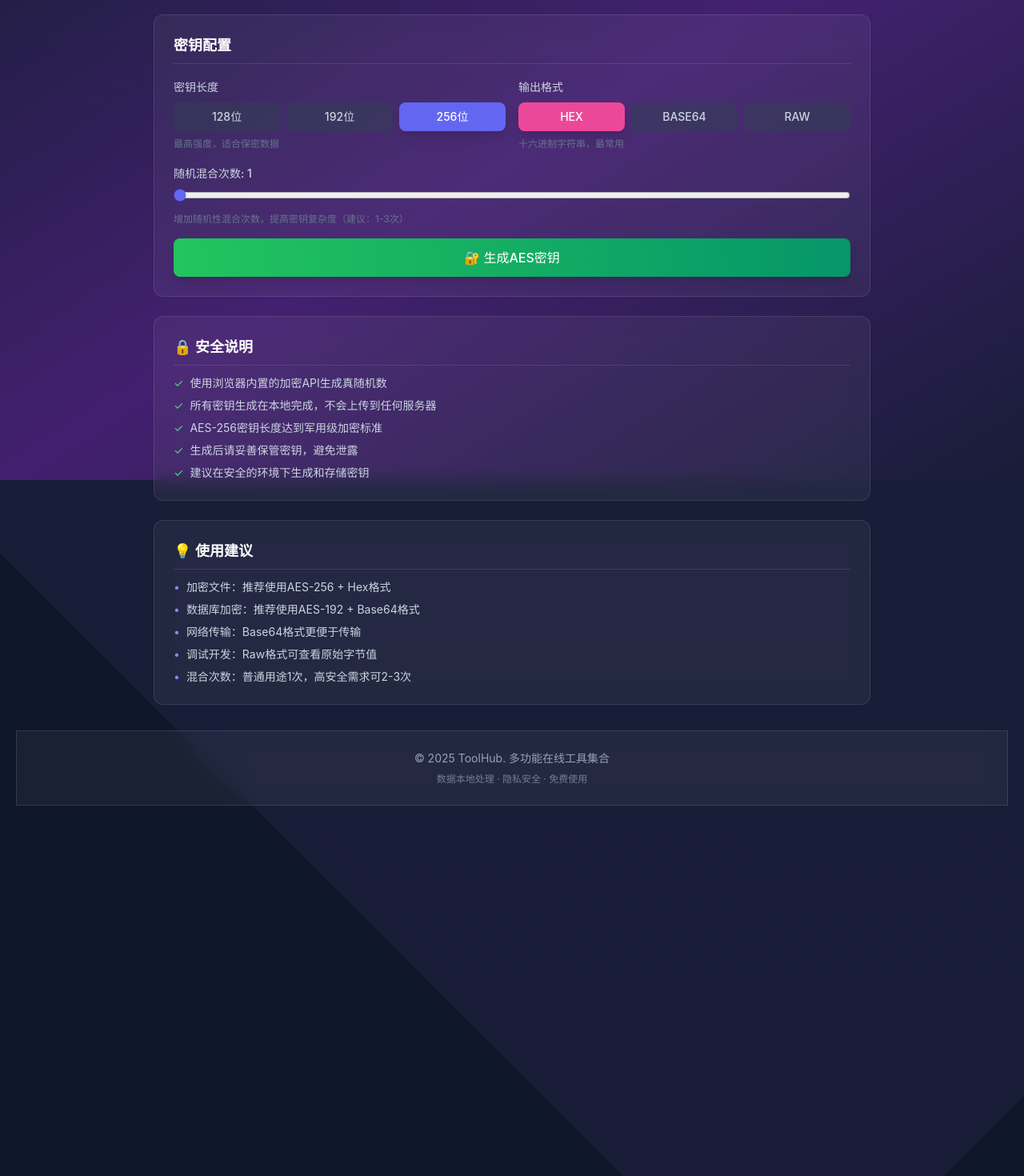
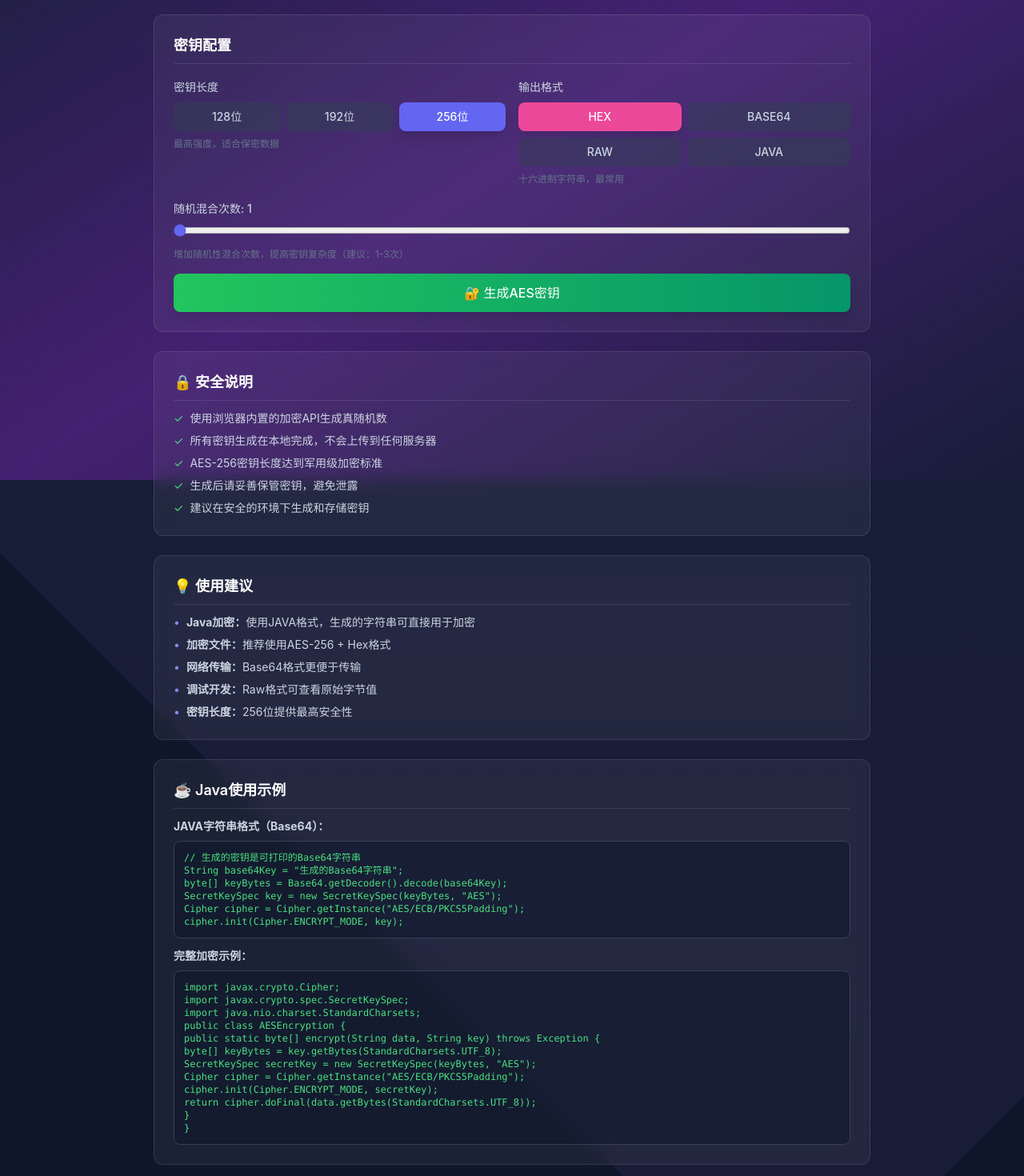
Before and after one commit to Akitaqaq/toolhub, a React (Vite) app: page /aes in a window 1280 px wide. Shown: the part 200-1670 px from the top of the page at 80% size. Before the commit the page ends 1227 px from the top, so only its background shows below. Built offline with nearby package versions, Linux system fonts and the light colour scheme.

Commit message:
添加AES秘钥生成器

```diff
--- a/src/pages/AESKeyGenerator.tsx
+++ b/src/pages/AESKeyGenerator.tsx
@@ -1,7 +1,7 @@
 import React, { useState } from 'react'
 
 type KeySize = 128 | 192 | 256
-type OutputFormat = 'hex' | 'base64' | 'raw'
+type OutputFormat = 'hex' | 'base64' | 'raw' | 'java_bytes' | 'java_string'
 
 interface AESKeyState {
   key: string
@@ -53,7 +53,7 @@ const AESKeyGenerator: React.FC = () => {
     const keyLength = state.keySize / 8
     let finalBytes = generateRandomBytes(keyLength)
 
-    // 如果需要多次迭代混合（增强随机性）
+    // 如果需要迭代次数大于1，进行XOR混合增强随机性
     if (state.iterations > 1) {
       for (let i = 1; i < state.iterations; i++) {
         const newBytes = generateRandomBytes(keyLength)
@@ -73,6 +73,15 @@ const AESKeyGenerator: React.FC = () => {
         break
       case 'raw':
         formattedKey = Array.from(finalBytes).join(', ')
+        break
+      case 'java_bytes':
+        // Java字节数组格式
+        formattedKey = 'new byte[] {' + Array.from(finalBytes).join(', ') + '}'
+        break
+      case 'java_string':
+        // Java字符串密钥格式 - 生成可打印的普通字符串
+        // 使用Base64编码，确保每个字符都是可打印的ASCII
+        formattedKey = bytesToBase64(finalBytes)
         break
     }
 
@@ -150,18 +159,18 @@ const AESKeyGenerator: React.FC = () => {
           {/* 输出格式选择 */}
           <div className="space-y-2">
             <label className="text-sm font-medium text-slate-300">输出格式</label>
-            <div className="flex gap-2">
-              {(['hex', 'base64', 'raw'] as OutputFormat[]).map((format) => (
+            <div className="grid grid-cols-2 gap-2">
+              {(['hex', 'base64', 'raw', 'java_string'] as OutputFormat[]).map((format) => (
                 <button
                   key={format}
                   onClick={() => setState(prev => ({ ...prev, format }))}
-                  className={`flex-1 py-2 rounded-lg text-sm font-medium transition-all ${
+                  className={`py-2 rounded-lg text-sm font-medium transition-all ${
                     state.format === format
                       ? 'bg-pink-500 text-white shadow-lg'
                       : 'bg-slate-700/50 text-slate-300 hover:bg-slate-600/50'
                   }`}
                 >
-                  {format.toUpperCase()}
+                  {format === 'java_string' ? 'JAVA' : format.toUpperCase()}
                 </button>
               ))}
             </div>
@@ -169,6 +178,7 @@ const AESKeyGenerator: React.FC = () => {
               {state.format === 'hex' && '十六进制字符串，最常用'}
               {state.format === 'base64' && 'Base64编码，适合传输'}
               {state.format === 'raw' && '原始字节数组，适合调试'}
+              {state.format === 'java_string' && 'Base64字符串，Java专用格式'}
             </p>
           </div>
         </div>
@@ -307,25 +317,64 @@ const AESKeyGenerator: React.FC = () => {
         <ul className="space-y-2 text-slate-300 text-sm">
           <li className="flex items-start space-x-2">
             <span className="text-indigo-400">•</span>
-            <span>加密文件：推荐使用AES-256 + Hex格式</span>
+            <span><strong>Java加密：</strong>使用JAVA格式，生成的字符串可直接用于加密</span>
           </li>
           <li className="flex items-start space-x-2">
             <span className="text-indigo-400">•</span>
-            <span>数据库加密：推荐使用AES-192 + Base64格式</span>
+            <span><strong>加密文件：</strong>推荐使用AES-256 + Hex格式</span>
           </li>
           <li className="flex items-start space-x-2">
             <span className="text-indigo-400">•</span>
-            <span>网络传输：Base64格式更便于传输</span>
+            <span><strong>网络传输：</strong>Base64格式更便于传输</span>
           </li>
           <li className="flex items-start space-x-2">
             <span className="text-indigo-400">•</span>
-            <span>调试开发：Raw格式可查看原始字节值</span>
+            <span><strong>调试开发：</strong>Raw格式可查看原始字节值</span>
           </li>
           <li className="flex items-start space-x-2">
             <span className="text-indigo-400">•</span>
-            <span>混合次数：普通用途1次，高安全需求可2-3次</span>
+            <span><strong>密钥长度：</strong>256位提供最高安全性</span>
           </li>
         </ul>
+      </div>
+
+      {/* Java使用示例 */}
+      <div className="glass rounded-xl p-6 space-y-3">
+        <h3 className="text-lg font-semibold text-white border-b border-white/10 pb-2">
+          ☕ Java使用示例
+        </h3>
+        <div className="space-y-3 text-sm">
+          <div>
+            <p className="text-slate-300 mb-2"><strong>JAVA字符串格式（Base64）：</strong></p>
+            <div className="bg-slate-900/50 border border-slate-700 rounded-lg p-3 font-mono text-xs text-green-400 overflow-x-auto">
+              <div>// 生成的密钥是可打印的Base64字符串</div>
+              <div>String base64Key = "生成的Base64字符串";</div>
+              <div>byte[] keyBytes = Base64.getDecoder().decode(base64Key);</div>
+              <div>SecretKeySpec key = new SecretKeySpec(keyBytes, "AES");</div>
+              <div>Cipher cipher = Cipher.getInstance("AES/ECB/PKCS5Padding");</div>
+              <div>cipher.init(Cipher.ENCRYPT_MODE, key);</div>
+            </div>
+          </div>
+
+          <div>
+            <p className="text-slate-300 mb-2"><strong>完整加密示例：</strong></p>
+            <div className="bg-slate-900/50 border border-slate-700 rounded-lg p-3 font-mono text-xs text-green-400 overflow-x-auto">
+              <div>import javax.crypto.Cipher;</div>
+              <div>import javax.crypto.spec.SecretKeySpec;</div>
+              <div>import java.nio.charset.StandardCharsets;</div>
+              <div></div>
+              <div>public class AESEncryption {'{'}</div>
+              <div>    public static byte[] encrypt(String data, String key) throws Exception {'{'}</div>
+              <div>        byte[] keyBytes = key.getBytes(StandardCharsets.UTF_8);</div>
+              <div>        SecretKeySpec secretKey = new SecretKeySpec(keyBytes, "AES");</div>
+              <div>        Cipher cipher = Cipher.getInstance("AES/ECB/PKCS5Padding");</div>
+              <div>        cipher.init(Cipher.ENCRYPT_MODE, secretKey);</div>
+              <div>        return cipher.doFinal(data.getBytes(StandardCharsets.UTF_8));</div>
+              <div>    {'}'}</div>
+              <div>{'}'}</div>
+            </div>
+          </div>
+        </div>
       </div>
     </div>
   )
--- a/src/pages/TimestampConverter.tsx
+++ b/src/pages/TimestampConverter.tsx
@@ -489,7 +489,7 @@ const TimestampConverter: React.FC<TimestampConverterProps> = () => {
                 ) : (
                   <div className="flex items-start justify-between gap-3">
                     <div className="flex-1 min-w-0">
-                      <div className="text-xs font-mono text-slate-300 space-y-0.5">
+                      <div className="text-base font-mono text-slate-300 space-y-0.5">
                         {item.result.split('\n').map((line, i) => (
                           <div key={i} className="leading-relaxed">{line}</div>
                         ))}
```
Also changed, not shown: .claude/settings.local.json.
